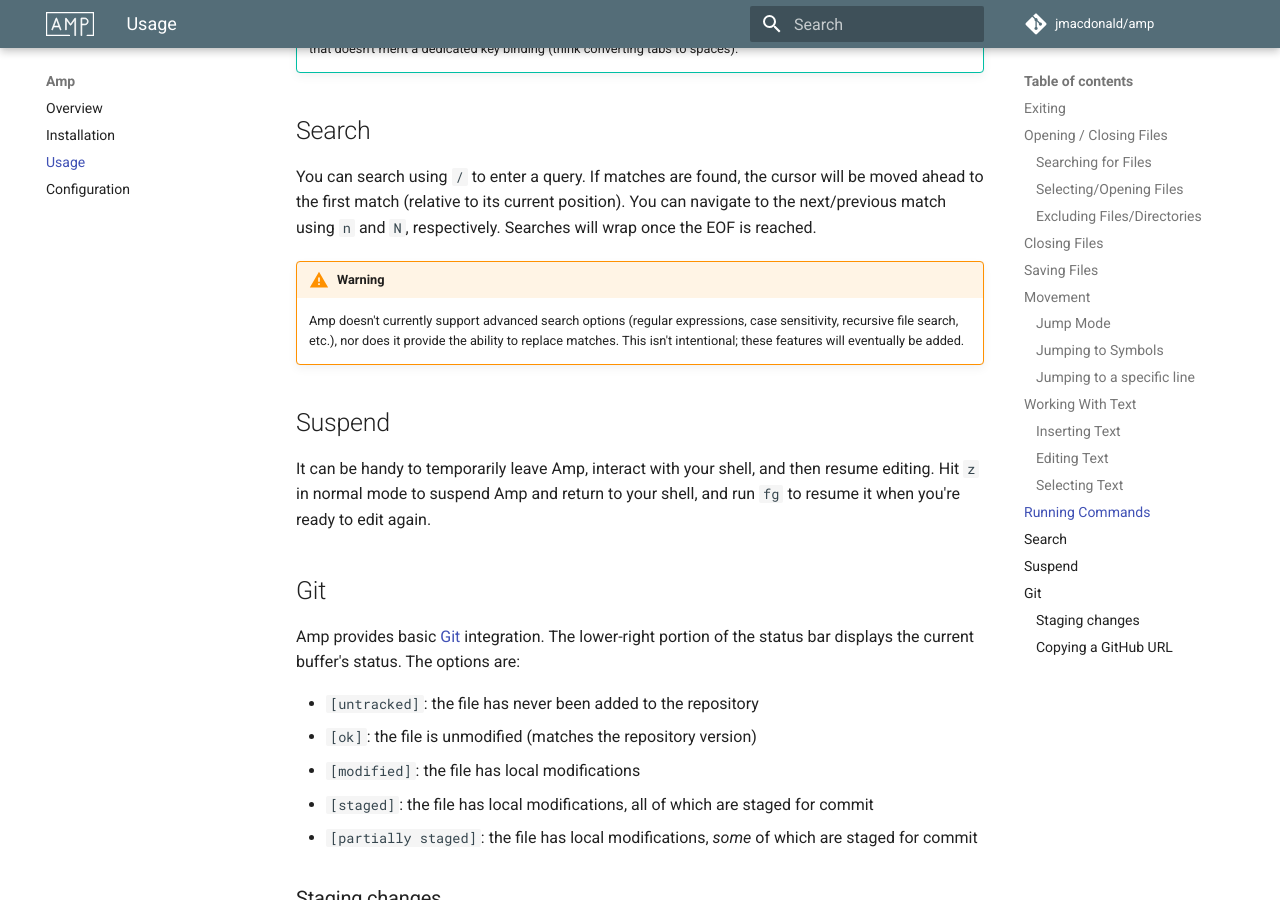
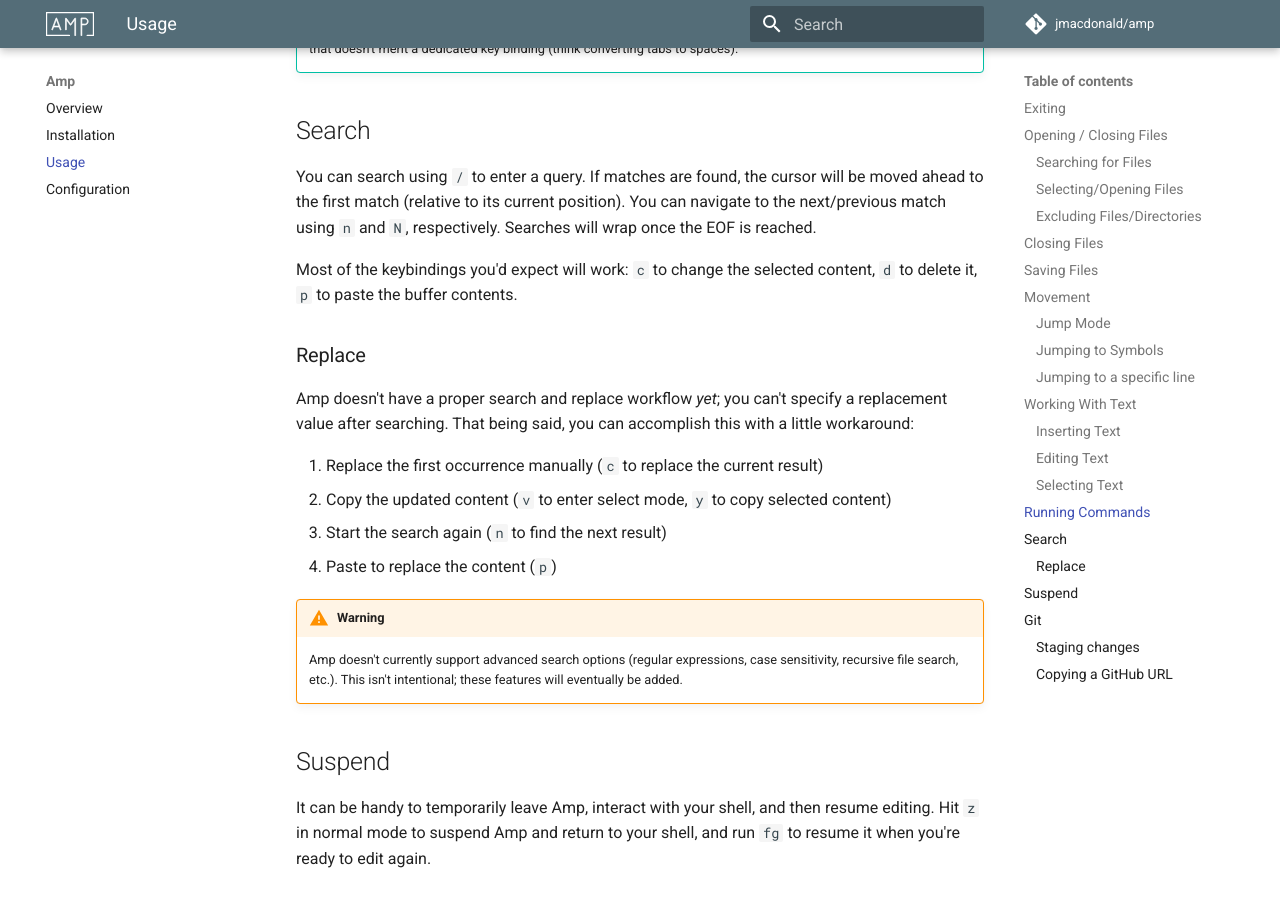
Before and after one commit to jmacdonald/amp, an MkDocs documentation site: the page built from documentation/pages/usage.md, in a window 1280 px wide and 900 px high, scrolled down 4485 px. Built offline with MkDocs 1.6.1 and Material for MkDocs 9.7.7, drawn with Linux system fonts in a browser that asks for light colours; comment, search, counter and statistics services are not loaded; old or Windows-style settings are respelled for this version of MkDocs.

Commit message:
Add search and replace workaround instructions
Refs #58.

```diff
--- a/documentation/pages/usage.md
+++ b/documentation/pages/usage.md
@@ -132,8 +132,19 @@ to open the complete set in a new buffer.
 
 You can search using `/` to enter a query. If matches are found, the cursor will be moved ahead to the first match (relative to its current position). You can navigate to the next/previous match using `n` and `N`, respectively. Searches will wrap once the EOF is reached.
 
+Most of the keybindings you'd expect will work: `c` to change the selected content, `d` to delete it, `p` to paste the buffer contents.
+
+### Replace
+
+Amp doesn't have a proper search and replace workflow _yet_; you can't specify a replacement value after searching. That being said, you can accomplish this with a little workaround:
+
+1. Replace the first occurrence manually (`c` to replace the current result)
+2. Copy the updated content (`v` to enter select mode, `y` to copy selected content)
+3. Start the search again (`n` to find the next result)
+4. Paste to replace the content (`p`)
+
 !!! warning
-    Amp doesn't currently support advanced search options (regular expressions, case sensitivity,  recursive file search, etc.), nor does it provide the ability to replace matches. This isn't intentional; these features will eventually be added.
+    Amp doesn't currently support advanced search options (regular expressions, case sensitivity,  recursive file search, etc.). This isn't intentional; these features will eventually be added.
 
 ## Suspend
 
```
